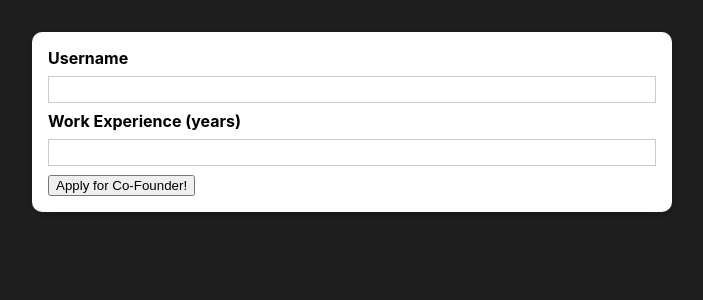
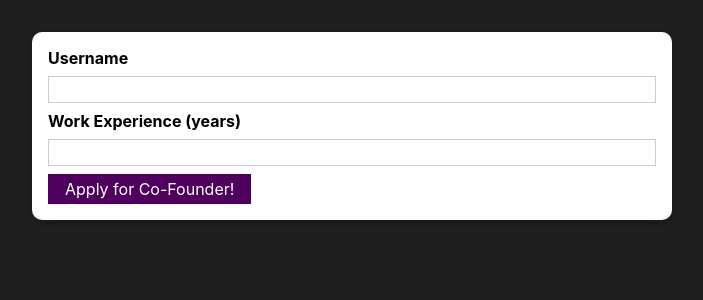
Before and after one commit to whynesspower/4-apply-for-co-founder, a React (Create React App) app: page / in a window 1280 px wide. Shown: the top 300 px of the page, without its empty margins (288-991 px from the left). Built offline with nearby package versions, Linux system fonts and the light colour scheme.

Commit message:
added useState for adding data to form

```diff
--- /dev/null
+++ b/src/components/UI/Button.js
@@ -0,0 +1,14 @@
+import classes from "./Button.module.css";
+
+const Button = (props) => {
+  return (
+    <button
+      className={classes.button}
+      type={props.type || "button"}
+      onClick={props.onClick}
+    >
+      {props.children}
+    </button>
+  );
+};
+export default Button;
--- /dev/null
+++ b/src/components/UI/Button.module.css
@@ -0,0 +1,18 @@
+.button {
+  font: inherit;
+  border: 1px solid #4f005f;
+  background: #4f005f;
+  color: white;
+  padding: 0.25rem 1rem;
+  cursor: pointer;
+}
+
+.button:hover,
+.button:active {
+  background: #741188;
+  border-color: #741188;
+}
+
+.button:focus {
+  outline: none;
+}
--- a/src/components/Users/AddUser.js
+++ b/src/components/Users/AddUser.js
@@ -1,17 +1,32 @@
 import Card from "../UI/Card";
+import Button from "../UI/Button";
 import classes from "./AddUser.module.css";
+import { useState } from "react";
+
 const AddUser = (props) => {
+  const [enteredUsername, setEnteredUsername] = useState("");
+  const [enteredAge, setEnteredAge] = useState("");
+
   const addUserHandler = (event) => {
     event.preventDefault();
+    console.log(enteredAge, enteredUsername);
   };
+
+  const usernameChangeHandler = (event) => {
+    setEnteredUsername(event.target.value);
+  };
+  const ageChangeHandler = (event) => {
+    setEnteredAge(event.target.value);
+  };
+
   return (
     <Card className={classes.input}>
       <form onSubmit={addUserHandler}>
         <label htmlFor="username"> Username</label>
-        <input type="text" id="username" />
+        <input type="text" id="username" onChange={ageChangeHandler} />
         <label htmlFor="age"> Work Experience (years)</label>
-        <input type="number" id="age" />
-        <button type="submit">Apply for Co-Founder!</button>
+        <input type="number" id="age" onChange={usernameChangeHandler} />
+        <Button type="submit">Apply for Co-Founder!</Button>
       </form>
     </Card>
   );
```
